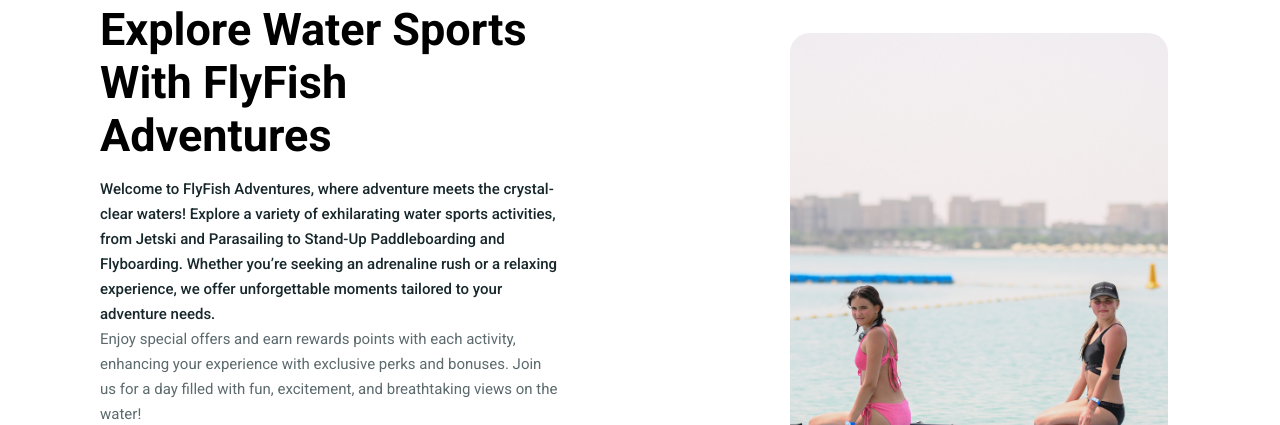
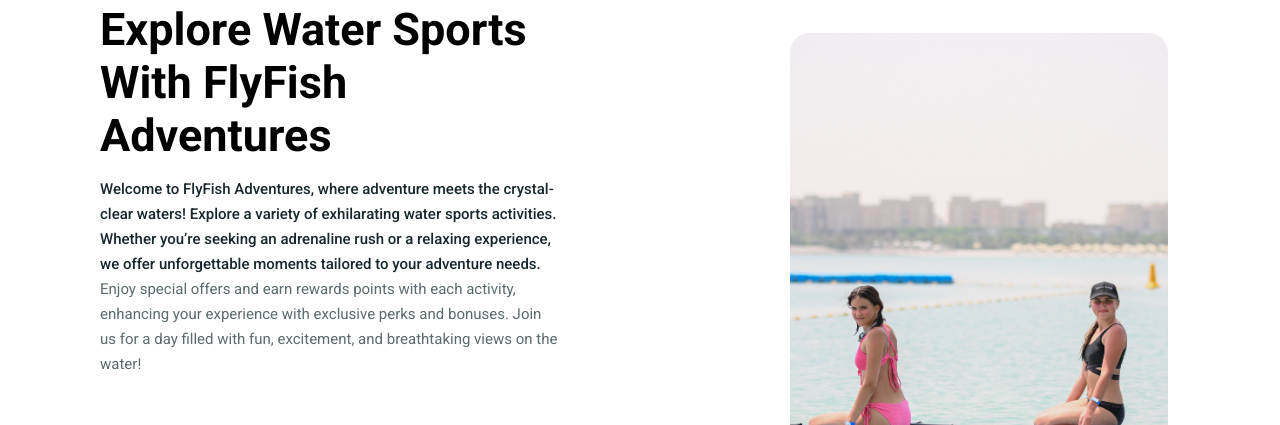
Before and after one commit to HassanrazaBhatti/landing-page, a plain HTML site: page index.html in a window 1280 px wide. Shown: the part 1058-1483 px from the top of the page. Drawn offline with Linux system fonts and the light colour scheme.

Commit message:
first commit

```diff
--- a/index.html
+++ b/index.html
@@ -32,8 +32,7 @@
           <p class="intro">
             Welcome to FlyFish Adventures, where adventure meets the
             crystal-clear waters! Explore a variety of exhilarating water sports
-            activities, from Jetski and Parasailing to Stand-Up Paddleboarding
-            and Flyboarding. Whether you’re seeking an adrenaline rush or a
+            activities. Whether you’re seeking an adrenaline rush or a
             relaxing experience, we offer unforgettable moments tailored to your
             adventure needs.
           </p>
```
